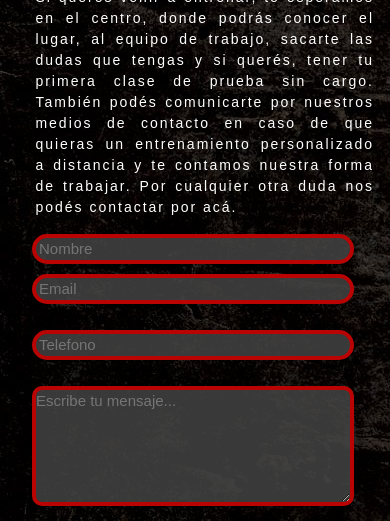
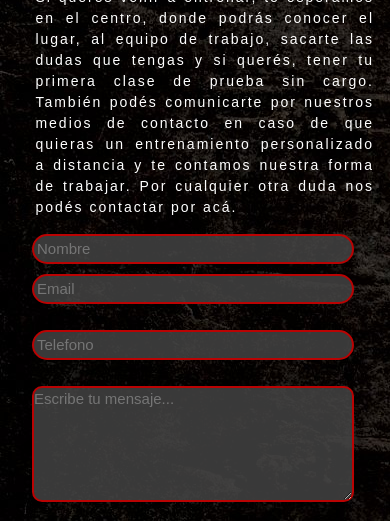
Before and after one commit to JuanmaUlman/Metamorfosis-Gym, a website: page contacto.html in a window 390 px wide. Shown: the part 237-758 px from the top of the page. Drawn offline with nearby package versions, Linux system fonts and the light colour scheme; a web font is replaced by a local one.

Commit message:
Se modifico bordes de formularios de contacto version mobile

```diff
--- a/scss/_estructura-contacto.scss
+++ b/scss/_estructura-contacto.scss
@@ -225,7 +225,7 @@
                 input{
                     width: 100%;
                     height: 30px;
-                    border: solid 4px $color-rojo;
+                    border: solid 2px $color-rojo;
                     padding: 3px;
                     margin-bottom: 10px;
                     background: transparent;
@@ -236,7 +236,7 @@
                 }
                 textarea{
                     width: 100%;
-                    border: solid 4px $color-rojo;
+                    border: solid 2px $color-rojo;
                     background: transparent;
                     font-size: 15px;
                     font-family:fantasy;
```
Also changed, not shown: css/estilo.css.
